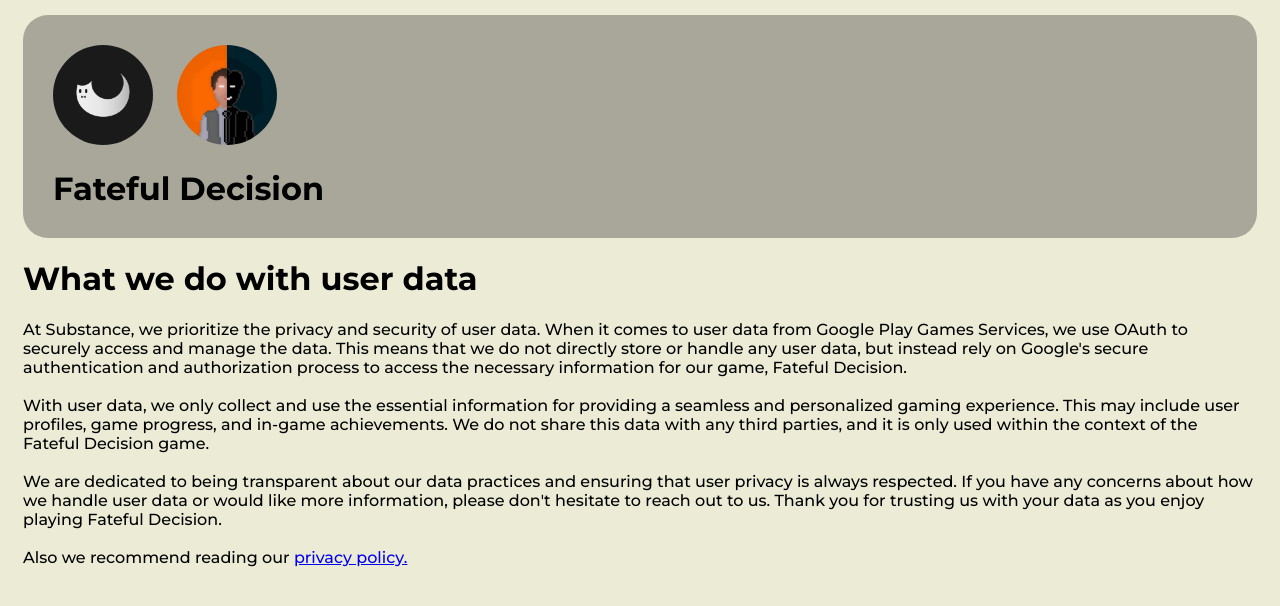
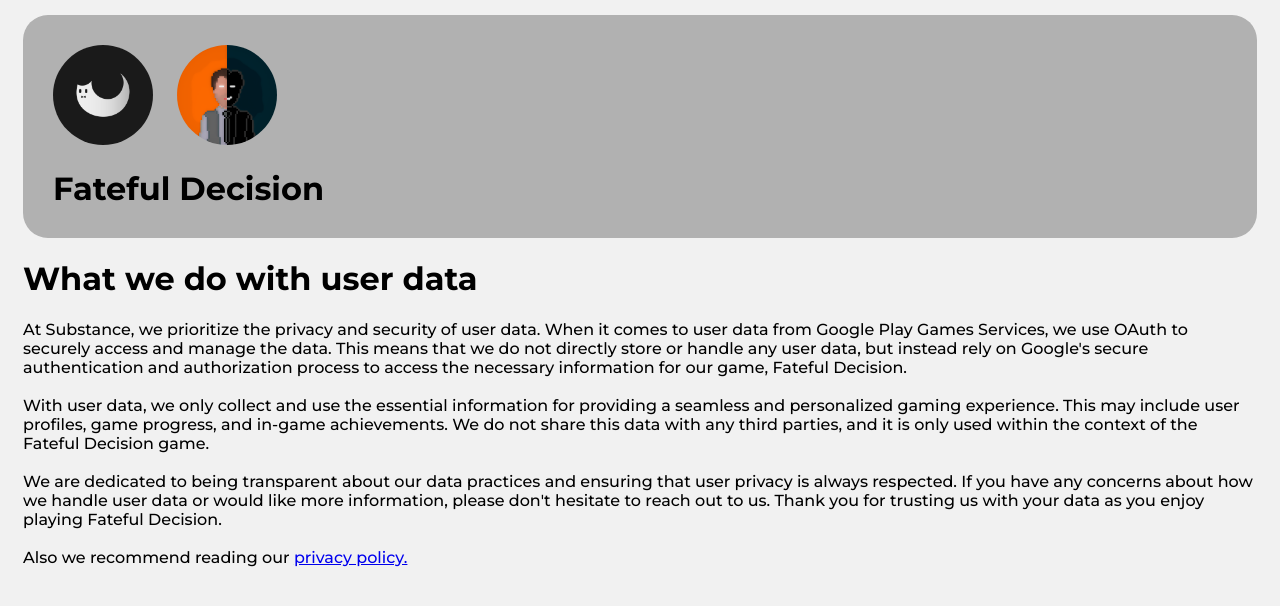
Before and after one commit to CWSHBR/Substance, a plain HTML site: page fatefuldecision/index.html in a window 1280 px wide. Drawn offline with Linux system fonts and the light colour scheme.

Commit message:
Update style.css

```diff
--- a/fatefuldecision/style.css
+++ b/fatefuldecision/style.css
@@ -1,11 +1,11 @@
 body {
-    background-color: #EBEBD6;
+    background-color: #f1f1f1;
 }
 
 header {
     margin: 15px;
     padding: 20px;
-    background-color: #A8A799;
+    background-color: #b1b1b1;
     border-radius: 25px;
 
 }
```
